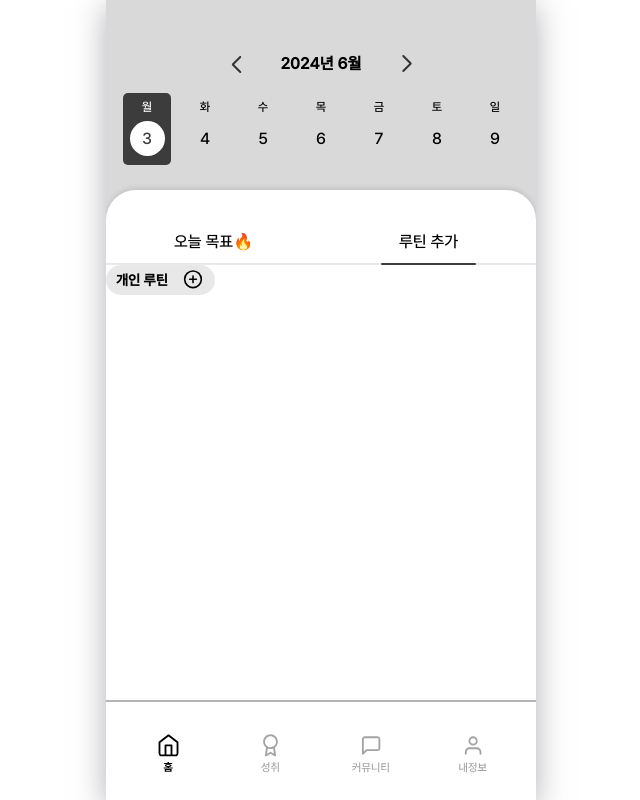
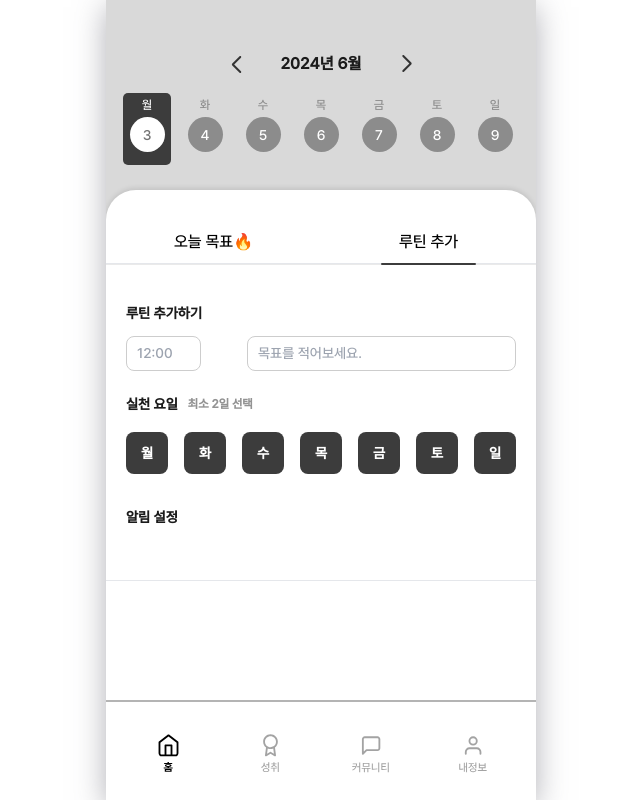
Before and after one commit to GDSC-CheckMate/GOFE_FrontEnd, a React (Create React App) app: page / in a window 1280 px wide. Both pictures are taken after a click on the element "루틴 추가". Shown: the whole page, without its empty margins (319-959 px from the left). Built offline with nearby package versions, Linux system fonts and the light colour scheme.

Commit message:
#7 - 루틴 쪽 뷰 만드는 중
추가적으로 font에 대한 scss mixin을 정의해놓았음

```diff
--- a/package.json
+++ b/package.json
@@ -1,5 +1,5 @@
 {
-  "name": "smu_session",
+  "name": "gofe_frontend",
   "version": "0.1.0",
   "private": true,
   "dependencies": {
--- /dev/null
+++ b/src/components/main/MainDetail.jsx
@@ -0,0 +1,81 @@
+import React from "react"
+import { ReactComponent as RoutinePlus } from "../../assets/main/RoutinePlus.svg"
+
+const MainDetail = ({ selectedSection, setSelectedSection }) => {
+  const onClickSelectedSection = (section) => {
+    console.log(section)
+    setSelectedSection(section)
+  }
+
+  return (
+    <div className="main-page-detail-routine-container">
+      <div className="main-page-detail-routine-selection-container">
+        <div
+          className={
+            selectedSection === "오늘 목표🔥"
+              ? "main-page-detail-routine-selection active"
+              : "main-page-detail-routine-selection"
+          }
+          onClick={() => onClickSelectedSection("오늘 목표🔥")}
+        >
+          오늘 목표🔥
+        </div>
+        <div
+          className={
+            selectedSection === "루틴 추가"
+              ? "main-page-detail-routine-selection active"
+              : "main-page-detail-routine-selection"
+          }
+          onClick={() => onClickSelectedSection("루틴 추가")}
+        >
+          루틴 추가
+        </div>
+      </div>
+      <hr className="main-page-detail-routine-selection-hr" />
+      {selectedSection === "오늘 목표🔥" ? (
+        <>
+          <div className="main-page-detail-routine-title">
+            개인 루틴
+            <RoutinePlus onClick={() => onClickSelectedSection("루틴 추가")} />
+          </div>
+        </>
+      ) : (
+        <>
+          <div className="main-page-detail-routine-add-title">
+            루틴 추가하기
+          </div>
+          <div className="main-page-detail-routine-add-container">
+            <input
+              placeholder="12:00"
+              className="main-page-detail-routine-add-input-time"
+            />
+            <input
+              placeholder="목표를 적어보세요."
+              className="main-page-detail-routine-add-input-content"
+            />
+          </div>
+          <div className="main-page-detail-routine-day-title-container">
+            <div className="main-page-detail-routine-day-title">실천 요일</div>
+            <div className="main-page-detail-routine-day-sub-title">
+              최소 2일 선택
+            </div>
+          </div>
+          <div className="main-page-detail-routine-day-container">
+            {["월", "화", "수", "목", "금", "토", "일"].map((day, index) => (
+              <div key={index} className="main-page-detail-routine-day-item">
+                {day}
+              </div>
+            ))}
+          </div>
+
+          <div className="main-page-detail-routine-alert-title">알림 설정</div>
+          {/* 알림 설정 로직을 나중에 만들어야 함 */}
+
+          <hr className="main-page-detail-routine-alert-bottom-hr" />
+        </>
+      )}
+    </div>
+  )
+}
+
+export default MainDetail
--- a/src/components/main/MainPickerDay.jsx
+++ b/src/components/main/MainPickerDay.jsx
@@ -20,7 +20,13 @@ const MainPickerDay = ({ day, weekday, selectedDay, onClickSelectedDay }) => {
           {weekday}
         </div>
         <div className={`main-page-calendar-days-item-day`}>
-          <div className={`${activeDay(weekday) ? "active" : ""}`}>{day}</div>
+          <div
+            className={`main-page-calendar-days-item-circle ${
+              activeDay(weekday) ? "active" : ""
+            }`}
+          >
+            {day}
+          </div>
         </div>
       </div>
     </div>
--- /dev/null
+++ b/src/layout/FooterContainer.jsx
@@ -0,0 +1,12 @@
+import React from "react"
+import { useLocation } from "react-router-dom"
+import Footer from "./Footer"
+
+const FooterContainer = () => {
+  const location = useLocation()
+  const isMainPage = location.pathname === "/"
+
+  return <Footer />
+}
+
+export default FooterContainer
--- a/src/page/main/index.jsx
+++ b/src/page/main/index.jsx
@@ -1,9 +1,9 @@
 import React, { useState, useEffect } from "react"
 import { ReactComponent as ArrowfrontIcon } from "../../assets/main/Arrowfront.svg"
 import { ReactComponent as ArrowbackIcon } from "../../assets/main/Arrowback.svg"
-import { ReactComponent as RoutinePlus } from "../../assets/main/RoutinePlus.svg"
 import dayData from "../../api/mock/day.json"
 import MainPickerDay from "../../components/main/MainPickerDay"
+import MainDetail from "../../components/main/MainDetail"
 
 const Main = () => {
   const [calendarData, setCalendarData] = useState(null)
@@ -23,17 +23,12 @@ const Main = () => {
     setSelectedDay(weekday)
   }
 
-  const onClickSelectedSection = (section) => {
-    console.log(section)
-    setSelectedSection(section)
-  }
-
   return (
     <div className="main-page-container">
       <div className="main-page-calendar-container">
         <div className="main-page-calendar-title-container">
           <ArrowbackIcon />
-          <div>{calendarData.month}</div>
+          <h1 className="main-page-calendar-title-h1">{calendarData.month}</h1>
           <ArrowfrontIcon />
         </div>
         <div className="main-page-calendar-days-container">
@@ -49,35 +44,10 @@ const Main = () => {
         </div>
       </div>
       <div className="main-page-detail-container">
-        <div className="main-page-detail-routine-container">
-          <div className="main-page-detail-routine-selection-container">
-            <div
-              className={
-                selectedSection === "오늘 목표🔥"
-                  ? "main-page-detail-routine-selection active"
-                  : "main-page-detail-routine-selection"
-              }
-              onClick={() => onClickSelectedSection("오늘 목표🔥")}
-            >
-              오늘 목표🔥
-            </div>
-            <div
-              className={
-                selectedSection === "루틴 추가"
-                  ? "main-page-detail-routine-selection active"
-                  : "main-page-detail-routine-selection"
-              }
-              onClick={() => onClickSelectedSection("루틴 추가")}
-            >
-              루틴 추가
-            </div>
-          </div>
-          <hr className="main-page-detail-routine-selection-hr" />
-          <div className="main-page-detail-routine-title">
-            개인 루틴
-            <RoutinePlus />
-          </div>
-        </div>
+        <MainDetail
+          selectedSection={selectedSection}
+          setSelectedSection={setSelectedSection}
+        />
       </div>
     </div>
   )
--- a/src/scss/page/_main.scss
+++ b/src/scss/page/_main.scss
@@ -21,11 +21,8 @@
                 cursor: pointer;
             }
 
-            div {
-                font-family: Pretendard;
-                font-size: 16px;
-                font-style: normal;
-                font-weight: 600;
+            .main-page-calendar-title-h1 {
+                @include custom-font-size(600, 16px, basic);
                 line-height: 166.023%;
                 letter-spacing: 0.08px;
             }
@@ -40,29 +37,36 @@
                 padding: 5px 0;
                 margin: 5px;
                 text-align: center;
+                border-radius: 5px;
 
                 &.active {
-                    border-radius: 5px;
                     background-color: #3c3c3c;
-                    color: white;
+                    @include custom-font-color(white);
                 }
 
                 .main-page-calendar-days-item-weekday {
-                    font-size: 12px;
+                    @include custom-font-size(500, 12px, color-1);
+
+                    &.active {
+                        @include custom-font-color(white);
+                    }
                 }
 
                 .main-page-calendar-days-item-day {
                     padding: 5px;
                     @include column-flexbox(center, center);
 
-                    div {
-                        @include column-flexbox(center, center);
+                    .main-page-calendar-days-item-circle {
+                        @include inline-flexbox(center, center);
                         width: 35px;
                         height: 35px;
+                        border-radius: 50%;
+                        background-color: #8c8c8c;
+                        @include custom-font-size(500, 14px, white);
                         &.active {
                             border-radius: 50%;
                             background-color: #ffffff;
-                            color: #3c3c3c;
+                            @include custom-font-color(color-3);
                         }
                     }
                 }
@@ -114,6 +118,8 @@
             }
 
             .main-page-detail-routine-title {
+                margin-left: 20px;
+                margin-top: 20px;
                 @include inline-flexbox(start, center);
                 width: 109px;
                 height: 30px;
@@ -131,6 +137,77 @@
                     padding: 0px;
                     cursor: pointer;
                 }
+            }
+
+            .main-page-detail-routine-add-title {
+                margin: 40px 0 15px 20px;
+                @include custom-font-size(600, 14px, basic);
+            }
+
+            .main-page-detail-routine-add-container {
+                @include inline-flexbox(between, center);
+
+                .main-page-detail-routine-add-input-time {
+                    @include inline-flexbox(start, center);
+                    width: 75px;
+                    height: 35px;
+                    padding: 10px;
+                    margin-left: 20px;
+                    gap: 10px;
+                    box-sizing: border-box;
+                    border-radius: 8px;
+                    border: 1px solid var(--calendar_-date_text, #cdcdcd);
+                    @include custom-font-size(500, 14px, color-6);
+                }
+
+                .main-page-detail-routine-add-input-content {
+                    @include inline-flexbox(start, center);
+                    width: 269px;
+                    height: 35px;
+                    padding: 10px;
+                    margin-right: 20px;
+                    gap: 10px;
+                    border-radius: 8px;
+                    border: 1px solid var(--calendar_-date_text, #cdcdcd);
+                    @include custom-font-size(500, 14px, color-6);
+                }
+            }
+
+            .main-page-detail-routine-day-title-container {
+                @include inline-flexbox(start, center);
+                margin: 25px 0 15px 20px;
+                gap: 10px;
+                .main-page-detail-routine-day-title {
+                    @include custom-font-size(600, 14px, basic);
+                }
+                .main-page-detail-routine-day-sub-title {
+                    @include custom-font-size(600, 12px, color-7);
+                }
+            }
+
+            .main-page-detail-routine-day-container {
+                margin: 20px 20px 15px 20px;
+                @include inline-flexbox(between, center);
+                .main-page-detail-routine-day-item {
+                    @include inline-flexbox(center, center);
+                    width: 42px;
+                    height: 42px;
+                    padding: 10px;
+                    @include custom-font-size(600, 14px, white);
+                    gap: 10px;
+                    border-radius: 8px;
+                    background: #3c3c3c;
+                }
+            }
+
+            .main-page-detail-routine-alert-title {
+                margin: 35px 0 55px 20px;
+                @include custom-font-size(600, 14px, basic);
+            }
+
+            .main-page-detail-routine-alert-bottom-hr {
+                height: 1px;
+                background: #a4a4a4;
             }
         }
     }
--- a/src/scss/style.scss
+++ b/src/scss/style.scss
@@ -4,6 +4,7 @@
 @import "./setting/reset";
 
 @import "./mixins/flexbox";
+@import "./mixins/font";
 
 @import "./components/layout";
 @import "./components/footer";
```
Also changed, not shown: src/scss/mixins/_font.scss (added, +29 -0 lines).
